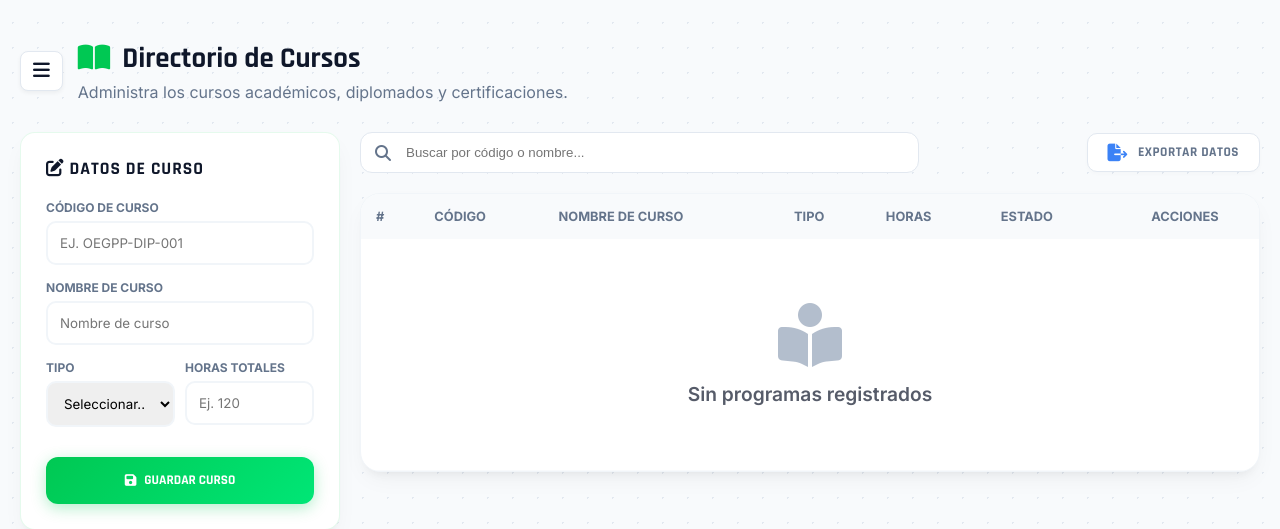
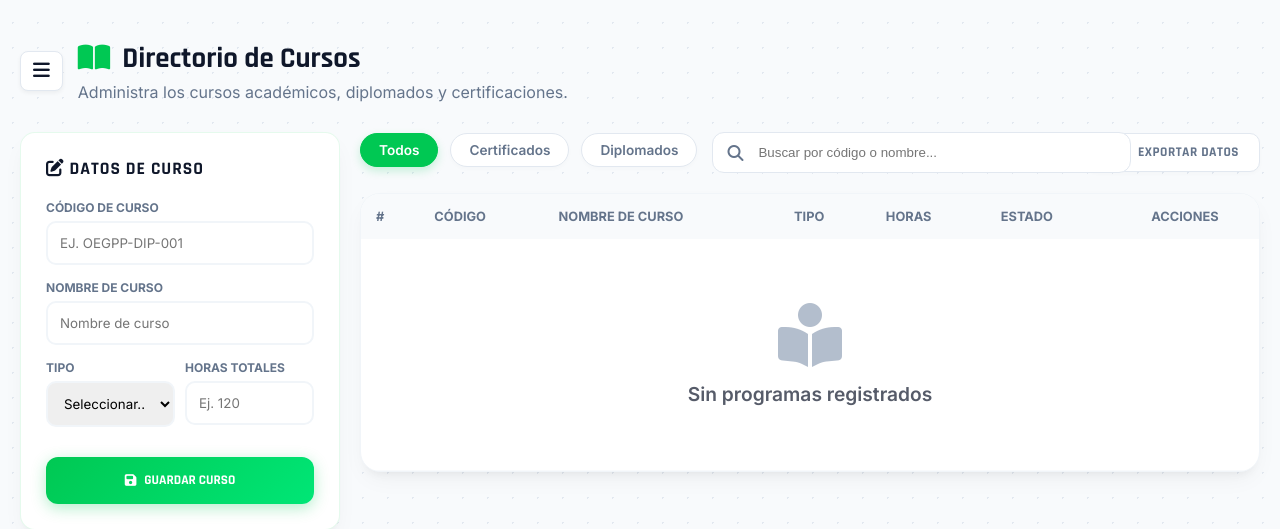
Before and after one commit to Sarahi-prog/oegpp, a PHP site: page /views/cursos.php in a window 1280 px wide. Shown: the part 65-594 px from the top of the page. Run offline with PHP 8.4, Linux system fonts and the light colour scheme; some libraries are stand-ins or nearby versions.

Commit message:
cursos tipos completado

```diff
--- a/public/cursosScript.js
+++ b/public/cursosScript.js
@@ -162,3 +162,38 @@ function confirmarEstado(checkbox, idCurso) {
         checkbox.checked = !checkbox.checked;
     });
 }
+
+
+document.addEventListener('DOMContentLoaded', () => {
+    iniciarBuscador('buscadorCursos', 'tablaCursos');
+
+    // --- NUEVO: LÓGICA DE FILTROS POR BOTONES ---
+    const botonesFiltro = document.querySelectorAll('.filter-tab');
+
+    botonesFiltro.forEach(boton => {
+        boton.addEventListener('click', () => {
+            // 1. Quitar la clase 'active' de todos los botones y ponérsela al clickeado
+            botonesFiltro.forEach(b => b.classList.remove('active'));
+            boton.classList.add('active');
+
+            // 2. Obtener el filtro deseado (todos, certificados, diplomados)
+            const filtro = boton.getAttribute('data-filter');
+            const filas = document.querySelectorAll('.fila-curso');
+
+            // 3. Mostrar u ocultar filas según el data-tipo
+            filas.forEach(fila => {
+                const tipo = fila.getAttribute('data-tipo');
+
+                if (filtro === 'todos' || tipo === filtro) {
+                    fila.classList.remove('oculto-por-filtro');
+                } else {
+                    fila.classList.add('oculto-por-filtro');
+                }
+            });
+        });
+    });
+    // --- FIN LÓGICA DE FILTROS ---
+
+    const formCurso = document.getElementById(configCurso.formId);
+    // ... tu código de submit validation que ya tienes ...
+});
--- a/public/cursosStyles.css
+++ b/public/cursosStyles.css
@@ -431,6 +431,51 @@ input:checked + .slider:before {
 }
 
 
+/* ============================================================
+   ESTILOS PARA TABS DE FILTRO
+   ============================================================ */
+.filter-tabs {
+    display: flex;
+    gap: 12px;
+    margin-bottom: 5px; /* Espaciado entre los botones y el buscador */
+}
+
+.filter-tab {
+    background: white;
+    border: 1px solid var(--border-color);
+    color: var(--text-muted);
+    padding: 8px 18px;
+    border-radius: 20px;
+    font-family: 'Inter', sans-serif;
+    font-size: 0.85rem;
+    font-weight: 600;
+    cursor: pointer;
+    transition: var(--transition);
+    box-shadow: 0 2px 4px rgba(0,0,0,0.02);
+}
+
+.filter-tab:hover {
+    border-color: var(--tech-green);
+    color: var(--tech-green);
+    background-color: var(--tech-green-soft);
+}
+
+.filter-tab.active {
+    background-color: var(--tech-green);
+    border-color: var(--tech-green);
+    color: white;
+    box-shadow: 0 4px 10px rgba(0, 200, 83, 0.2);
+}
+
+/*
+   Esta clase usará !important para que, si el buscador
+   intenta mostrar una fila por texto, el filtro siga predominando.
+*/
+.fila-curso.oculto-por-filtro {
+    display: none !important;
+}
+
+
 
 
 /* --- 6. RESPONSIVO --- */
--- a/views/cursos.php
+++ b/views/cursos.php
@@ -77,6 +77,11 @@
 
             <div class="table-section">
                 <div class="search-bar">
+                    <div class="filter-tabs">
+                        <button class="filter-tab active" data-filter="todos">Todos</button>
+                        <button class="filter-tab" data-filter="certificados">Certificados</button>
+                        <button class="filter-tab" data-filter="diplomados">Diplomados</button>
+                    </div>
                     <div class="search-wrapper">
                         <i class="fas fa-search search-icon"></i>
                         <input type="text" id="buscadorCursos" class="search-input" placeholder="Buscar por código o nombre...">
@@ -121,7 +126,7 @@
                                             'horas_totales' => $curso->getHorasTotales()
                                         ]);
                                 ?>
-                                <tr class="fila-curso">
+                                <tr class="fila-curso" data-tipo="<?= htmlspecialchars($tipoRaw) ?>">
                                     <td class="id-column"><?= $i++ ?></td>
                                     <td><span class="codigo-box"><?= htmlspecialchars($curso->getCodigoCurso()) ?></span></td>
                                     <td><strong><?= htmlspecialchars($curso->getNombreCurso()) ?></strong></td>
```
